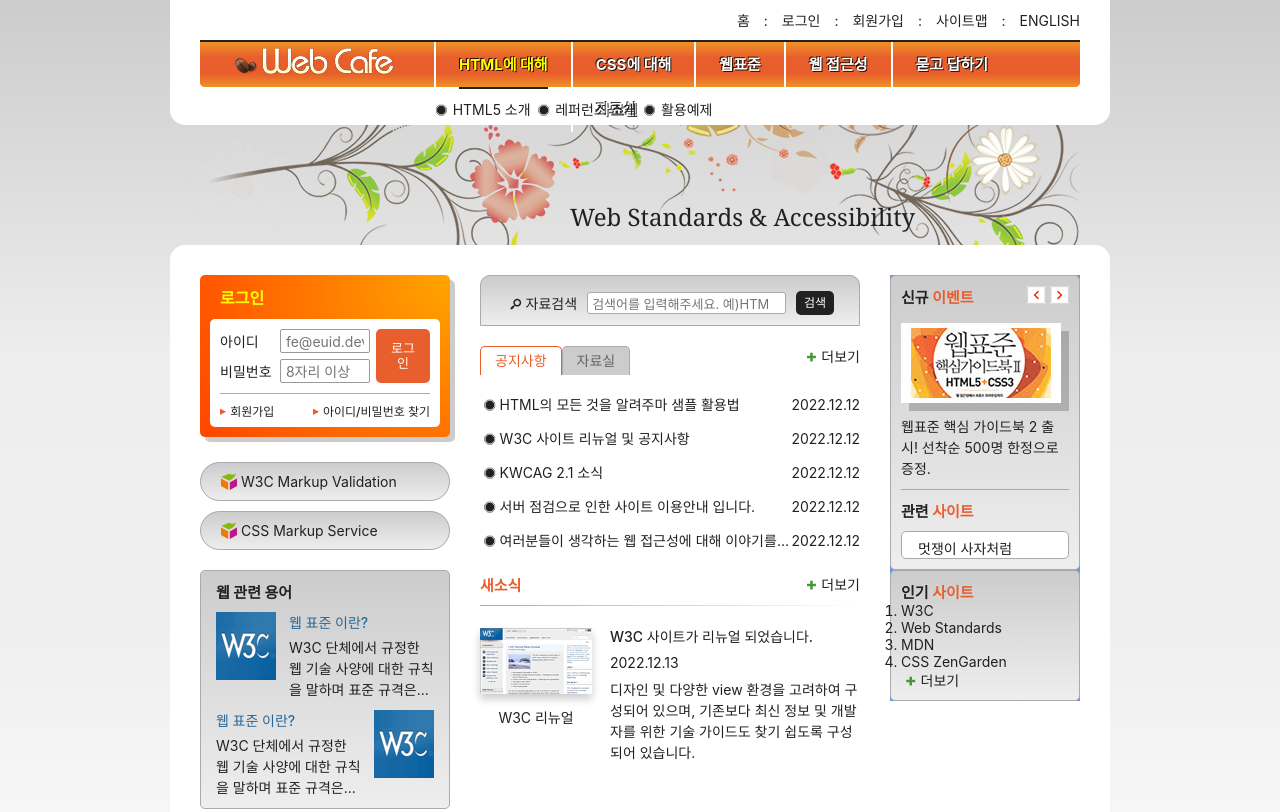
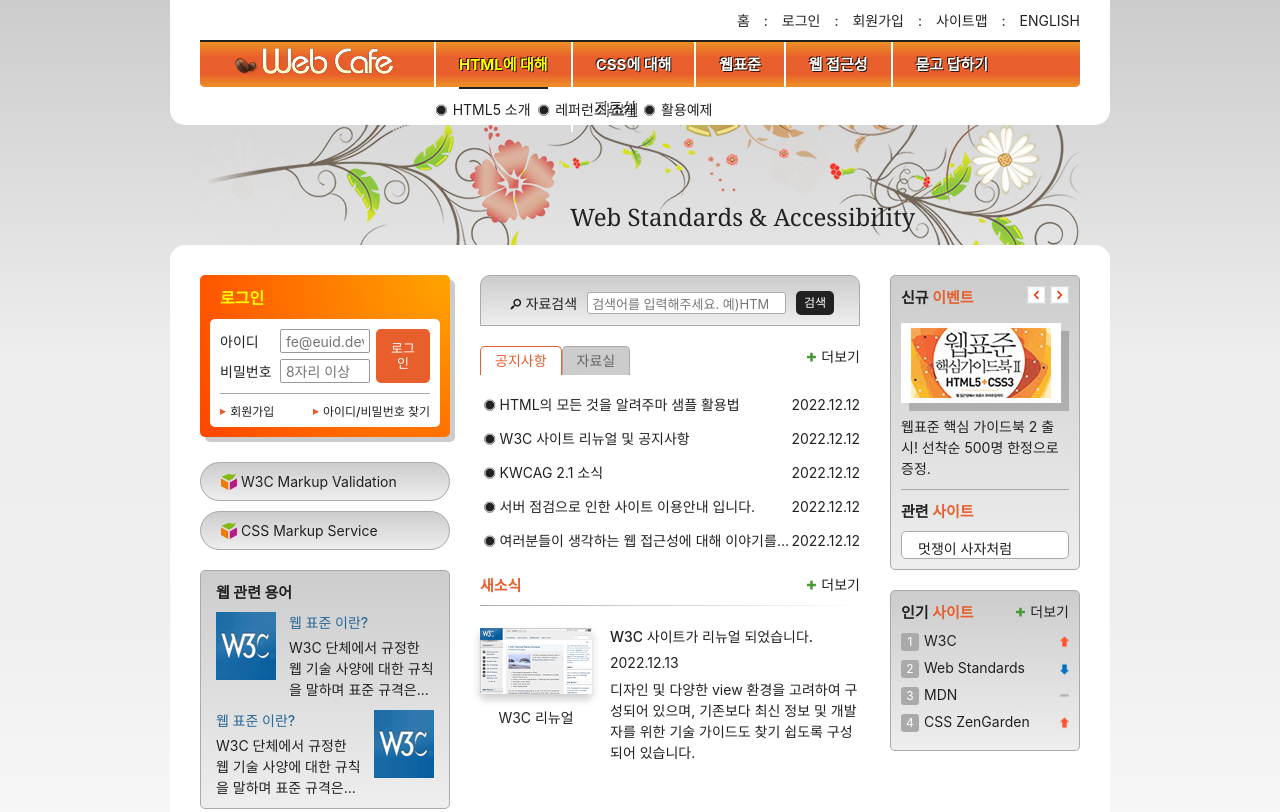
Before and after one commit to hardy-is-cat/test, a plain HTML site: page index.html in a window 1280 px wide. Shown: the top 812 px of the page. Drawn offline with Linux system fonts and the light colour scheme; a web font is replaced by a local one.

Commit message:
인기 사이트 레이아웃(포지션 이용) 완료

```diff
--- a/index.html
+++ b/index.html
@@ -340,7 +340,7 @@
       <div class="gradient-effect margin-top-default">
         <section class="favorite">
           <h2 class="favorite-title text-xl">인기 <span class="accent-color">사이트</span></h2>
-          <ol class="favorite-list">
+          <ol class="favorite-list margin-top-normal">
             <li class="no1"><a href="/">W3C</a><em class="up"><span class="a11y-hidden">순위 상승</span></em></li>
             <li class="no2"><a href="/">Web Standards</a><em class="down"><span class="a11y-hidden">순위 하락</span></em></li>
             <li class="no3"><a href="/">MDN</a><em class="stop"><span class="a11y-hidden">순위 변동 없음</span></em></li>
--- a/styles/module.css
+++ b/styles/module.css
@@ -13,3 +13,19 @@
   font-size: 1.5rem;
   font-weight: 700;
 }
+
+.margin-top-default {
+  margin-top: 20px;
+}
+
+.margin-top-thin {
+  margin-top: 5px;
+}
+
+.margin-top-normal {
+  margin-top: 10px;
+}
+
+.margin-top-15 {
+  margin-top: 15px;
+}
--- a/styles/style.css
+++ b/styles/style.css
@@ -671,7 +671,6 @@
 
 .group3 {
   width: 190px;
-  background-color: cornflowerblue;
 }
 
 /* 신규 이벤트 및 관련 사이트 */
@@ -757,6 +756,64 @@
   margin-bottom: 10px;
 }
 
+/* 인기 사이트 */
+.favorite {
+  position: relative;
+}
+.favorite-list {
+  list-style-type: none;
+  counter-reset: number 0;
+}
+
+.favorite-list li {
+  position: relative;
+  margin: 8px 0;
+}
+
+.favorite-list li::before {
+  counter-increment: number;
+  content: counter(number);
+  display: inline-block;
+  width: 1.5em;
+  margin-right: 5px;
+  background-color: #aaa;
+  border-radius: 3px;
+  color: #fff;
+  font-size: 1.2rem;
+  text-align: center;
+  line-height: 1.5;
+}
+
+.favorite-list em {
+  position: absolute;
+  top: 50%;
+  right: 0;
+  transform: translateY(-50%);
+  width: 9px;
+  height: 11px;
+  background: url("./images/rank.png") no-repeat;
+  background-position-x: 50%;
+}
+
+.favorite-list .up {
+  background-position-y: 0;
+}
+
+.favorite-list .stop {
+  background-position-y: 50%;
+}
+
+.favorite-list .down {
+  background-position-y: 100%;
+}
+
+.favorite-more {
+  position: absolute;
+  top: -8px;
+  right: -8px;
+  padding: 8px;
+}
+
 /* 슬로건 */
 .slogan {
   background-color: lightgreen;
```
